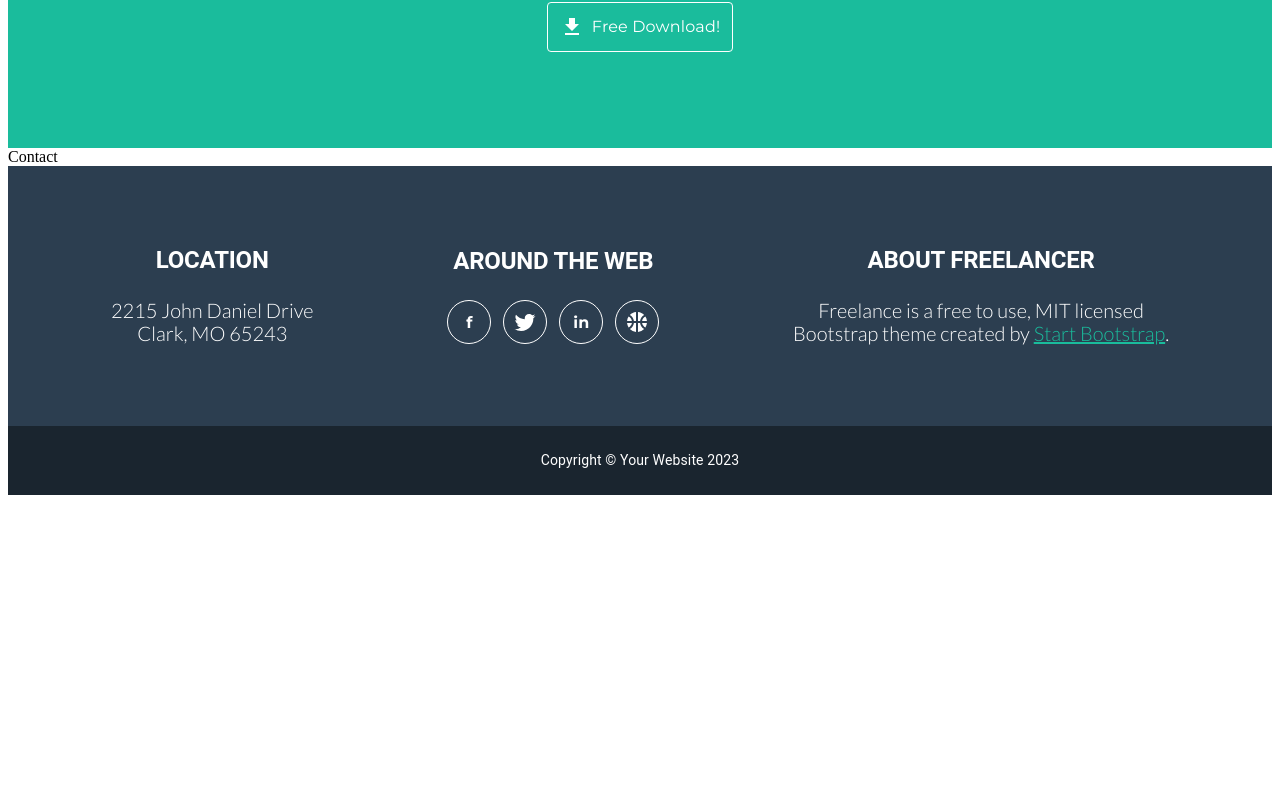
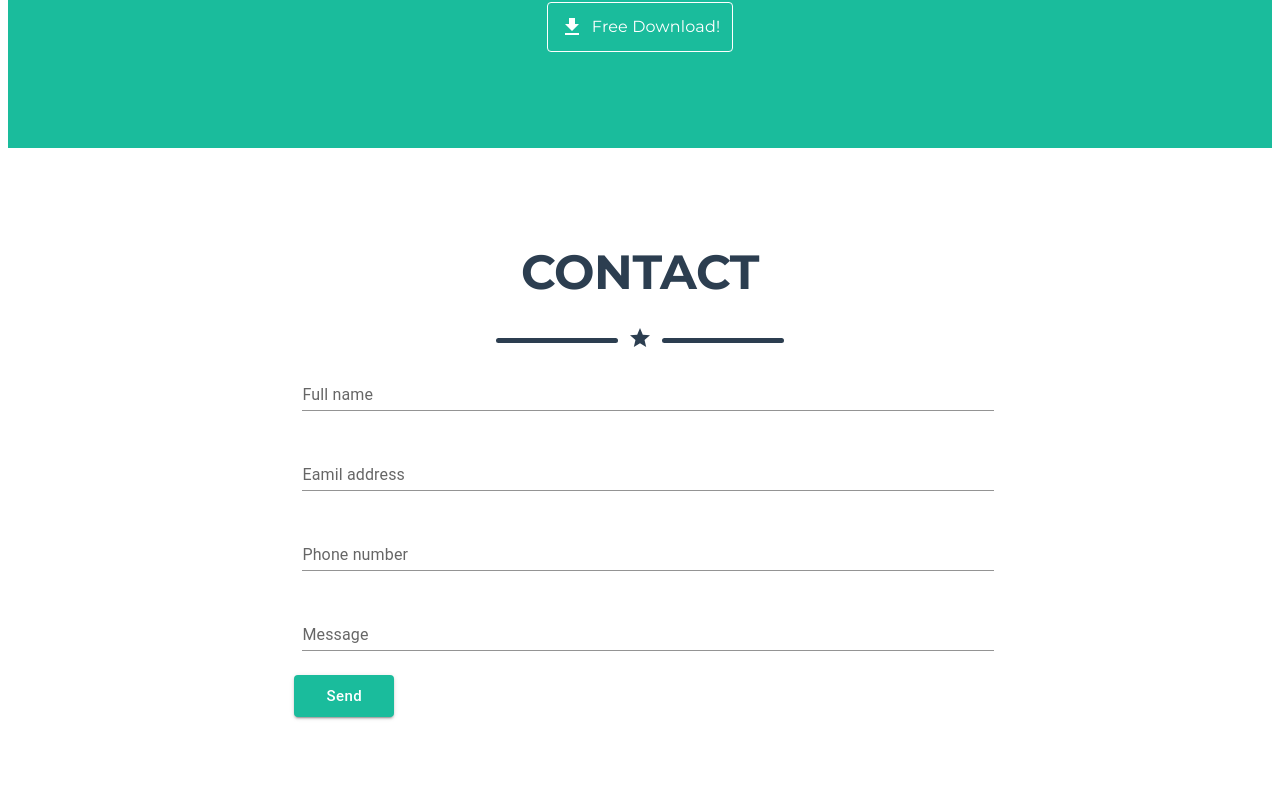
Before and after one commit to OmairAttili/Task1, a React (Vite) app: page / in a window 1280 px wide. Shown: the part 1990-2800 px from the top of the page. Before the commit the page ends 2493 px from the top, so only its background shows below. Built offline with nearby package versions, Linux system fonts and the light colour scheme.

Commit message:
Create TextField component and create contact componenet

```diff
--- a/src/components/contact/Contact.jsx
+++ b/src/components/contact/Contact.jsx
@@ -1,7 +1,26 @@
+import { Box, Container ,Typography,Button} from '@mui/material'
 import React from 'react'
+import BasicTextFields from '../text_field/Text_Field'
+import PortfolioDivider from '../portfolio_devider/PortfolioDivider'
 
 export default function Contact() {
-  return (
-    <div>Contact</div>
-  )
+  return <Box id="Contact"sx={{py:12}}>
+    <Container sx={{display:'flex',flexDirection:'column',justifyContent:'center',alignItems:'center'}}>
+      <Box sx={{width:'100%',display:'flex',flexDirection:'column',gap:3,alignItems:'center',justifyContent:'center'}}>
+        <Typography variant='h2'component='h2'
+        sx={{textAlign:'center',fontSize:48,fontWeight:700,fontFamily:'Montserrat',textTransform:'uppercase',color:'#2c3e50'}}
+        >Contact</Typography>
+        <PortfolioDivider/>
+        </Box>
+      <Box sx={{width:{md:'60%',xs:'100%'},display:'flex',flexDirection:'column',gap:2}}>
+         <BasicTextFields name = "Full name"/>
+         <BasicTextFields name = "Eamil address"/>
+         <BasicTextFields name = "Phone number"/>
+         <BasicTextFields name = "Message"/>
+          <Button variant="contained" size="large" sx={{width:100,textTransform:'none',bgcolor:'#1abc9c'}}>
+          Send
+        </Button>
+      </Box>
+    </Container>
+  </Box>
 }
--- a/src/components/navbar/Navbar.jsx
+++ b/src/components/navbar/Navbar.jsx
@@ -11,7 +11,7 @@ export default function Navbar() {
       sx={{display:{xs:'none',md:'flex'},justifyContent:'center',alignItems:'center',gap:5,fontWeight:700,fontSize:16}}>
         <Link href='#Portfolio' underline='none' color='white' sx={{p:2,":hover":{color:'#1abc9c'},transitionDuration:'200ms'}}>PORTFOLIO</Link>
         <Link href='#About' underline='none' color='white' sx={{p:2,":hover":{color:'#1abc9c'},transitionDuration:'200ms'}}>ABOUT</Link>
-        <Link href='#' underline='none' color='white' sx={{p:2,":hover":{color:'#1abc9c'},transitionDuration:'200ms'}}>CONTACT</Link>
+        <Link href='#Contact' underline='none' color='white' sx={{p:2,":hover":{color:'#1abc9c'},transitionDuration:'200ms'}}>CONTACT</Link>
       </Box>
       <BasicMenu/>
     </Container>
--- /dev/null
+++ b/src/components/text_field/Text_Field.jsx
@@ -0,0 +1,15 @@
+import Box from '@mui/material/Box';
+import TextField from '@mui/material/TextField';
+
+export default function BasicTextFields(props) {
+  return (
+    <Box
+      component="form"
+      sx={{ '& > :not(style)': { m: 1, width: '100%' } }}
+      noValidate
+      autoComplete="off"
+    >
+      <TextField id="standard-basic" label={props.name} variant="standard"/>
+    </Box>
+  );
+}
```
